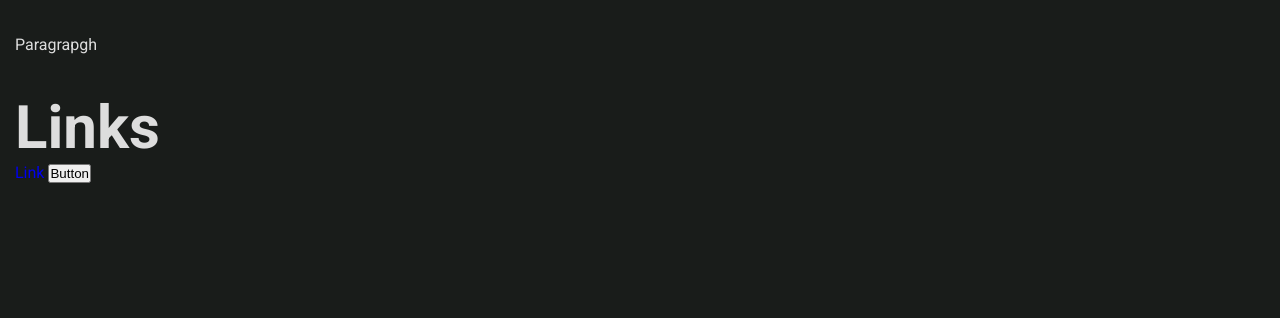
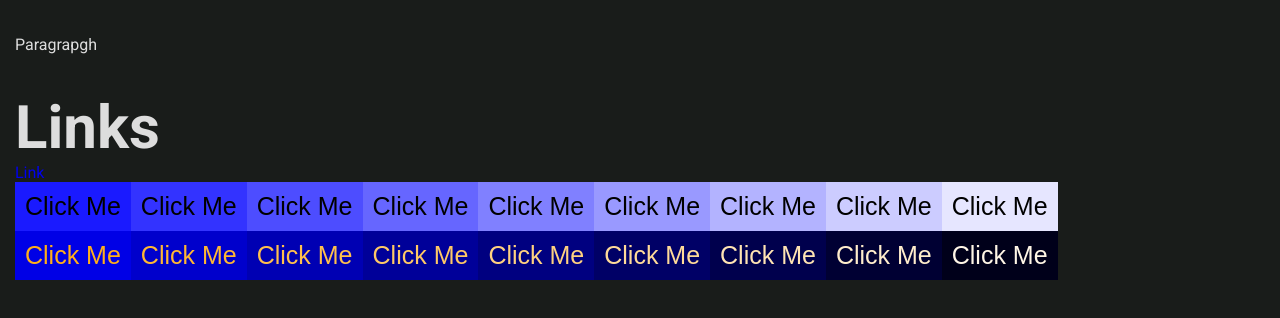
Before and after one commit to Ahmedhamdy96/Micro-Css, a website: page src/pug/index.pug in a window 1280 px wide. Shown: the part 619-937 px from the top of the page. Before the commit the page ends 802 px from the top, so only its background shows below. Drawn offline with nearby package versions, Linux system fonts and the light colour scheme; files that its build step writes are made by us from their sources.

Commit message:
buttons hover effect

```diff
--- a/src/pug/index.pug
+++ b/src/pug/index.pug
@@ -39,7 +39,16 @@ html(lang="en")
       h2 Links
       a(href="#") Link
 
-      button Button
+      div(style="display:flex ; ")
+        - for(let i = 1 ; i<10 ; i++){
+          button(class=`btn bg-blue-light-${i}`) Click Me
+        - }
+      div(style="display:flex ; ")
+        - for(let i = 1 ; i<10 ; i++){
+          button(class=`btn text-orange-light-${i} bg-blue-dark-${i}`) Click Me
+        - }
+      br
+      br
 
 
 
--- a/src/scss/base/_reset.scss
+++ b/src/scss/base/_reset.scss
@@ -33,3 +33,11 @@ input {
 input:focus {
   outline: none;
 }
+
+button {
+  border: none;
+}
+
+button:focus {
+  outline: none;
+}
--- /dev/null
+++ b/src/scss/components/_index.scss
@@ -0,0 +1 @@
+@forward "./button/button";
--- /dev/null
+++ b/src/scss/components/button/_button.scss
@@ -0,0 +1,6 @@
+@use "./../../variables/typography" as *;
+.btn {
+  padding: 1rem;
+  font-size: calc($font-base * 2.5);
+  cursor: pointer;
+}
--- a/src/scss/main.scss
+++ b/src/scss/main.scss
@@ -2,3 +2,4 @@
 @use "base";
 @use "layout";
 @use "mixins";
+@use "components";
--- a/src/scss/variables/_colors.scss
+++ b/src/scss/variables/_colors.scss
@@ -27,7 +27,14 @@ $colors: (
       color: mix(#000, $val, $i * 10);
     }
     .bg-#{$key}-dark-#{$i} {
-      color: mix(#000, $val, $i * 10);
+      background-color: mix(#000, $val, $i * 10);
+    }
+    // hover effect on buttons
+    .btn.bg-#{$key}-light-#{$i}:hover {
+      background-color: mix(#fff, $val, $i * 5);
+    }
+    .btn.bg-#{$key}-dark-#{$i}:hover {
+      background-color: mix(#000, $val, $i * 5);
     }
   }
 }
--- a/src/scss/variables/_typography.scss
+++ b/src/scss/variables/_typography.scss
@@ -44,6 +44,7 @@ h6,
   font-size: calc($font-base * 2);
 }
 
+// change font-base at different breakpoints
 @include respond(sm) {
   :root {
     --font-base: 0.6rem;
```
Also changed, not shown: dist/css/main.css, dist/index.html, 1 other file.
